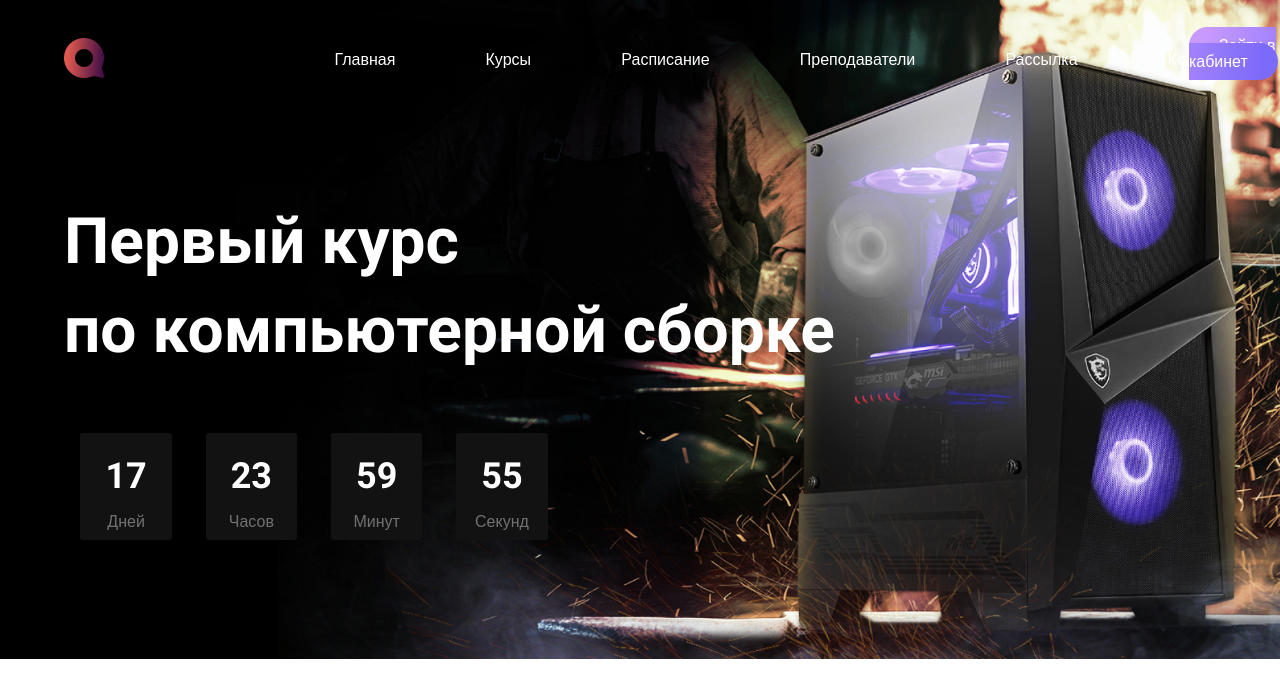
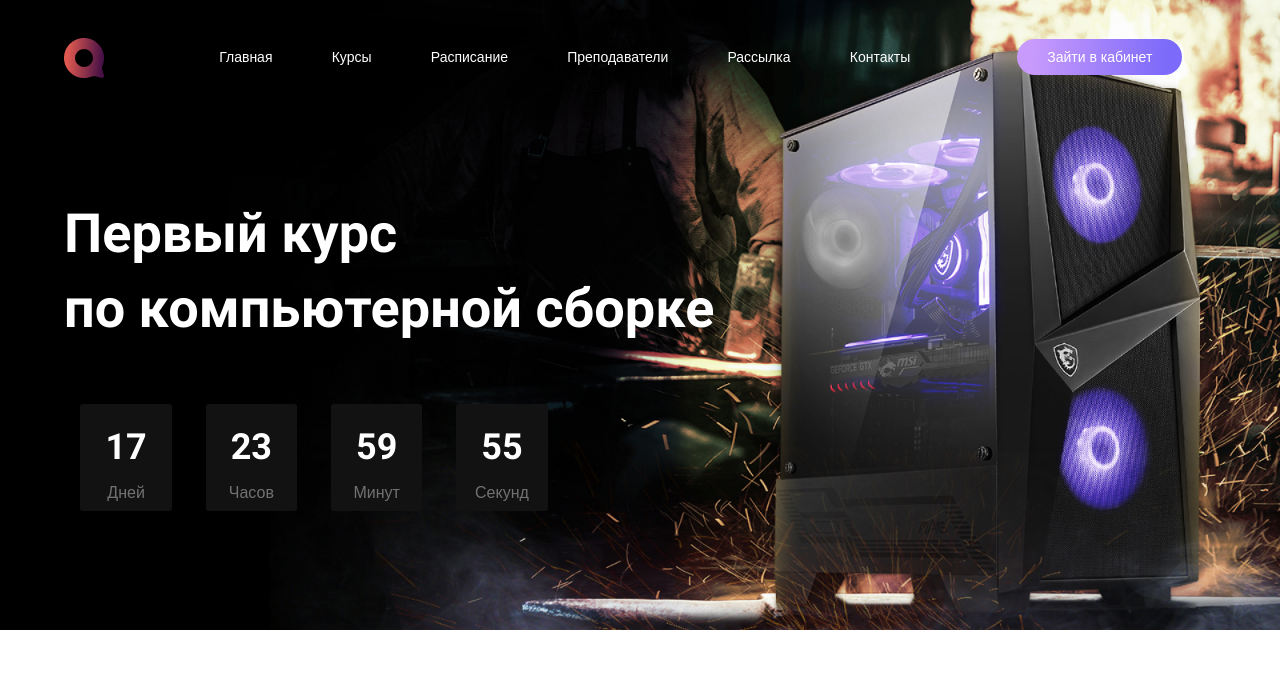
Before and after one commit to Ramramramzes/my_portfolio, a plain HTML site: page Computers/index.html in a window 1280 px wide. Drawn offline with Linux system fonts and the light colour scheme; a web font is replaced by a local one.

Commit message:
Адаптив 1280 блока Hero

```diff
--- a/Computers/style.css
+++ b/Computers/style.css
@@ -189,6 +189,7 @@ a {
 
 .hero__btn {
     margin-left: 35%;
+    margin-top: 0.5%;
 }
 
 .hero__btn-link {
@@ -246,3 +247,24 @@ a {
 .countdown-number:not(:last-child) {
     margin-right: 5%;
 }
+
+@media(max-width:1280px) {
+    .hero {
+        font-size: 14px;
+    }
+    .hero__logo{
+        margin-right: 10%;
+    }
+    .hero__list-item:not(:last-child) {
+        margin-right: 15%;
+    }
+    .hero__btn {
+        margin-left: 35%;
+        padding-top: .5%;
+    }
+    .hero__title {
+        font-size: 54px;
+        line-height: 140%;
+        margin-bottom: 5%;
+    }
+}
```
